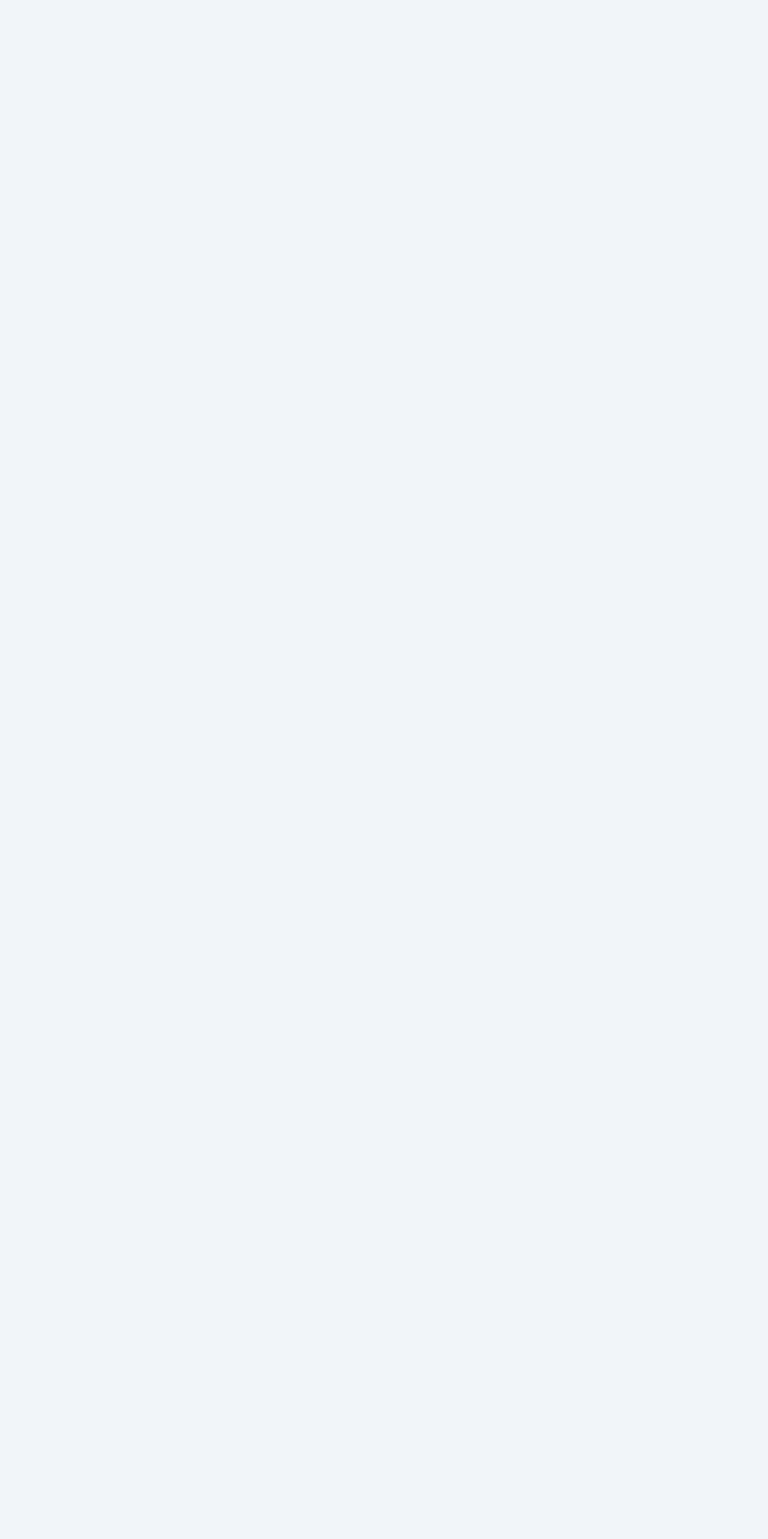
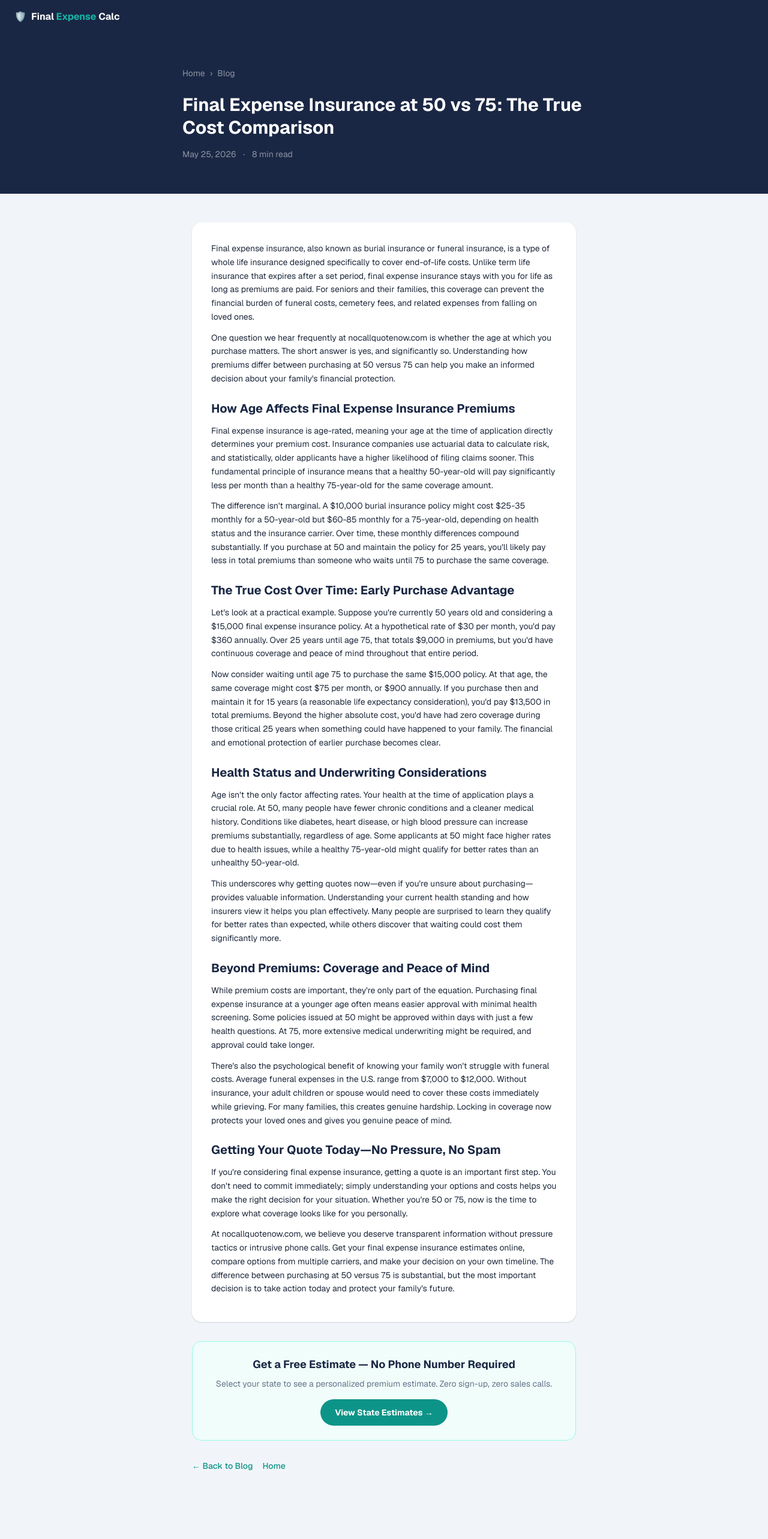
Before and after one commit to susthenewcomer45-arch/fex-calculator, a Next.js app: page /blog/final-expense-insurance-at-50-vs-75-the-true-cost-comparison in a window 1280 px wide. Before the commit this address had no page. Shown: the top 2566 px of the page at 60% size. Before the commit the page ends 800 px from the top, so only its background shows below. Built offline with nearby package versions, Linux system fonts and the light colour scheme.

Commit message:
Auto-publish: Final Expense Insurance at 50 vs 75: The True Cost Comparison

```diff
--- /dev/null
+++ b/src/app/blog/final-expense-insurance-at-50-vs-75-the-true-cost-comparison/page.tsx
@@ -0,0 +1,143 @@
+// Auto-generated 2026-05-25 — do not edit manually
+import type { Metadata } from 'next'
+import Link from 'next/link'
+
+export const metadata: Metadata = {
+  title: 'Final Expense Insurance at 50 vs 75: The True Cost Comparison | NocallQuoteNow',
+  description: 'Compare final expense insurance costs at 50 vs 75. Understand how age affects burial insurance premiums and coverage options.',
+  alternates: { canonical: 'https://nocallquotenow.com/blog/final-expense-insurance-at-50-vs-75-the-true-cost-comparison' },
+  openGraph: {
+    title: 'Final Expense Insurance at 50 vs 75: The True Cost Comparison | NocallQuoteNow',
+    description: 'Compare final expense insurance costs at 50 vs 75. Understand how age affects burial insurance premiums and coverage options.',
+    url: 'https://nocallquotenow.com/blog/final-expense-insurance-at-50-vs-75-the-true-cost-comparison',
+  },
+}
+
+interface Section {
+  heading?: string
+  paragraphs?: string[]
+  bullets?: string[]
+}
+
+const sections: Section[] = [
+  {
+    "paragraphs": [
+      "Final expense insurance, also known as burial insurance or funeral insurance, is a type of whole life insurance designed specifically to cover end-of-life costs. Unlike term life insurance that expires after a set period, final expense insurance stays with you for life as long as premiums are paid. For seniors and their families, this coverage can prevent the financial burden of funeral costs, cemetery fees, and related expenses from falling on loved ones.",
+      "One question we hear frequently at nocallquotenow.com is whether the age at which you purchase matters. The short answer is yes, and significantly so. Understanding how premiums differ between purchasing at 50 versus 75 can help you make an informed decision about your family's financial protection."
+    ]
+  },
+  {
+    "heading": "How Age Affects Final Expense Insurance Premiums",
+    "paragraphs": [
+      "Final expense insurance is age-rated, meaning your age at the time of application directly determines your premium cost. Insurance companies use actuarial data to calculate risk, and statistically, older applicants have a higher likelihood of filing claims sooner. This fundamental principle of insurance means that a healthy 50-year-old will pay significantly less per month than a healthy 75-year-old for the same coverage amount.",
+      "The difference isn't marginal. A $10,000 burial insurance policy might cost $25-35 monthly for a 50-year-old but $60-85 monthly for a 75-year-old, depending on health status and the insurance carrier. Over time, these monthly differences compound substantially. If you purchase at 50 and maintain the policy for 25 years, you'll likely pay less in total premiums than someone who waits until 75 to purchase the same coverage."
+    ]
+  },
+  {
+    "heading": "The True Cost Over Time: Early Purchase Advantage",
+    "paragraphs": [
+      "Let's look at a practical example. Suppose you're currently 50 years old and considering a $15,000 final expense insurance policy. At a hypothetical rate of $30 per month, you'd pay $360 annually. Over 25 years until age 75, that totals $9,000 in premiums, but you'd have continuous coverage and peace of mind throughout that entire period.",
+      "Now consider waiting until age 75 to purchase the same $15,000 policy. At that age, the same coverage might cost $75 per month, or $900 annually. If you purchase then and maintain it for 15 years (a reasonable life expectancy consideration), you'd pay $13,500 in total premiums. Beyond the higher absolute cost, you'd have had zero coverage during those critical 25 years when something could have happened to your family. The financial and emotional protection of earlier purchase becomes clear."
+    ]
+  },
+  {
+    "heading": "Health Status and Underwriting Considerations",
+    "paragraphs": [
+      "Age isn't the only factor affecting rates. Your health at the time of application plays a crucial role. At 50, many people have fewer chronic conditions and a cleaner medical history. Conditions like diabetes, heart disease, or high blood pressure can increase premiums substantially, regardless of age. Some applicants at 50 might face higher rates due to health issues, while a healthy 75-year-old might qualify for better rates than an unhealthy 50-year-old.",
+      "This underscores why getting quotes now—even if you're unsure about purchasing—provides valuable information. Understanding your current health standing and how insurers view it helps you plan effectively. Many people are surprised to learn they qualify for better rates than expected, while others discover that waiting could cost them significantly more."
+    ]
+  },
+  {
+    "heading": "Beyond Premiums: Coverage and Peace of Mind",
+    "paragraphs": [
+      "While premium costs are important, they're only part of the equation. Purchasing final expense insurance at a younger age often means easier approval with minimal health screening. Some policies issued at 50 might be approved within days with just a few health questions. At 75, more extensive medical underwriting might be required, and approval could take longer.",
+      "There's also the psychological benefit of knowing your family won't struggle with funeral costs. Average funeral expenses in the U.S. range from $7,000 to $12,000. Without insurance, your adult children or spouse would need to cover these costs immediately while grieving. For many families, this creates genuine hardship. Locking in coverage now protects your loved ones and gives you genuine peace of mind."
+    ]
+  },
+  {
+    "heading": "Getting Your Quote Today—No Pressure, No Spam",
+    "paragraphs": [
+      "If you're considering final expense insurance, getting a quote is an important first step. You don't need to commit immediately; simply understanding your options and costs helps you make the right decision for your situation. Whether you're 50 or 75, now is the time to explore what coverage looks like for you personally.",
+      "At nocallquotenow.com, we believe you deserve transparent information without pressure tactics or intrusive phone calls. Get your final expense insurance estimates online, compare options from multiple carriers, and make your decision on your own timeline. The difference between purchasing at 50 versus 75 is substantial, but the most important decision is to take action today and protect your family's future."
+    ]
+  }
+]
+
+const postDate = '2026-05-25'
+const readTime = '8 min read'
+
+export default function BlogPost() {
+  const formattedDate = new Date(postDate).toLocaleDateString('en-US', {
+    year: 'numeric',
+    month: 'long',
+    day: 'numeric',
+  })
+
+  return (
+    <>
+      <section className="bg-[#1a2744] py-14 px-4">
+        <div className="max-w-2xl mx-auto">
+          <nav className="text-sm text-white/50 mb-6">
+            <Link href="/" className="hover:text-[#14b8a6] transition-colors">Home</Link>
+            <span className="mx-2">›</span>
+            <Link href="/blog" className="hover:text-[#14b8a6] transition-colors">Blog</Link>
+          </nav>
+          <h1 className="font-bold text-white leading-tight mb-4 text-3xl">
+            Final Expense Insurance at 50 vs 75: The True Cost Comparison
+          </h1>
+          <div className="flex items-center gap-3 text-sm text-white/50">
+            <time dateTime={postDate}>{formattedDate}</time>
+            <span>·</span>
+            <span>{readTime}</span>
+          </div>
+        </div>
+      </section>
+
+      <article className="max-w-2xl mx-auto px-4 py-12">
+        <div className="bg-white rounded-2xl shadow-sm p-8 space-y-6">
+          {sections.map((section, i) => (
+            <div key={i}>
+              {section.heading && (
+                <h2 className="text-xl font-bold text-[#1a2744] mb-3">{section.heading}</h2>
+              )}
+              {section.paragraphs?.map((para, j) => (
+                <p key={j} className="text-[#1e293b] leading-relaxed text-sm mb-3">{para}</p>
+              ))}
+              {section.bullets && (
+                <ul className="list-disc list-inside space-y-2 text-sm text-[#1e293b] leading-relaxed ml-2 mb-3">
+                  {section.bullets.map((item, k) => (
+                    <li key={k}>{item}</li>
+                  ))}
+                </ul>
+              )}
+            </div>
+          ))}
+        </div>
+
+        <div className="mt-8 bg-[#f0fdfa] border border-teal-200 rounded-2xl p-6 text-center">
+          <p className="font-bold text-[#1a2744] text-lg mb-2">
+            Get a Free Estimate — No Phone Number Required
+          </p>
+          <p className="text-[#64748b] text-sm mb-4">
+            Select your state to see a personalized premium estimate. Zero sign-up, zero sales calls.
+          </p>
+          <Link
+            href="/"
+            className="inline-block bg-[#0d9488] hover:bg-teal-700 text-white font-bold px-6 py-3 rounded-full text-sm transition-colors"
+          >
+            View State Estimates →
+          </Link>
+        </div>
+
+        <div className="mt-8 flex gap-4 text-sm">
+          <Link href="/blog" className="text-[#0d9488] hover:underline font-medium">
+            ← Back to Blog
+          </Link>
+          <Link href="/" className="text-[#0d9488] hover:underline font-medium">
+            Home
+          </Link>
+        </div>
+      </article>
+    </>
+  )
+}
--- a/src/lib/generated-posts.json
+++ b/src/lib/generated-posts.json
@@ -1,4 +1,11 @@
 [
+  {
+    "slug": "final-expense-insurance-at-50-vs-75-the-true-cost-comparison",
+    "title": "Final Expense Insurance at 50 vs 75: The True Cost Comparison",
+    "description": "Compare final expense insurance costs at 50 vs 75. Understand how age affects burial insurance premiums and coverage options.",
+    "date": "2026-05-25",
+    "readTime": "8 min read"
+  },
   {
     "slug": "how-inflation-is-making-burial-costs-more-expensive-every-year",
     "title": "How Inflation Is Making Burial Costs More Expensive Every Year",
```
